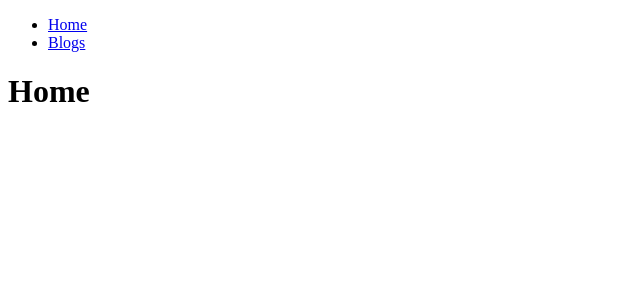
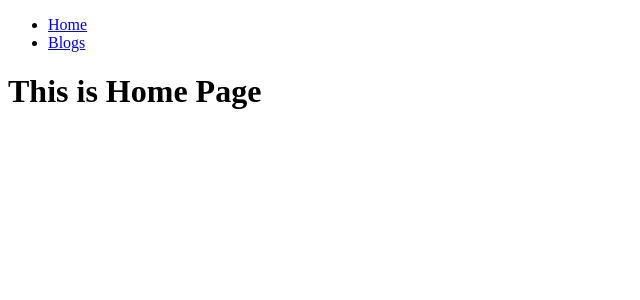
Before and after one commit to archana-p-89/react, a React (Create React App) app: page / in a window 1280 px wide. Shown: the top 300 px of the page, without its empty margins (0-640 px from the left). Built offline with nearby package versions, Linux system fonts and the light colour scheme.

Commit message:
push text changes

```diff
--- a/src/pages/Home.jsx
+++ b/src/pages/Home.jsx
@@ -1,5 +1,5 @@
 const Home = () => {
-    return <h1>Home</h1>;
+    return <h1>This is Home Page</h1>;
   };
 
   export default Home;
```
